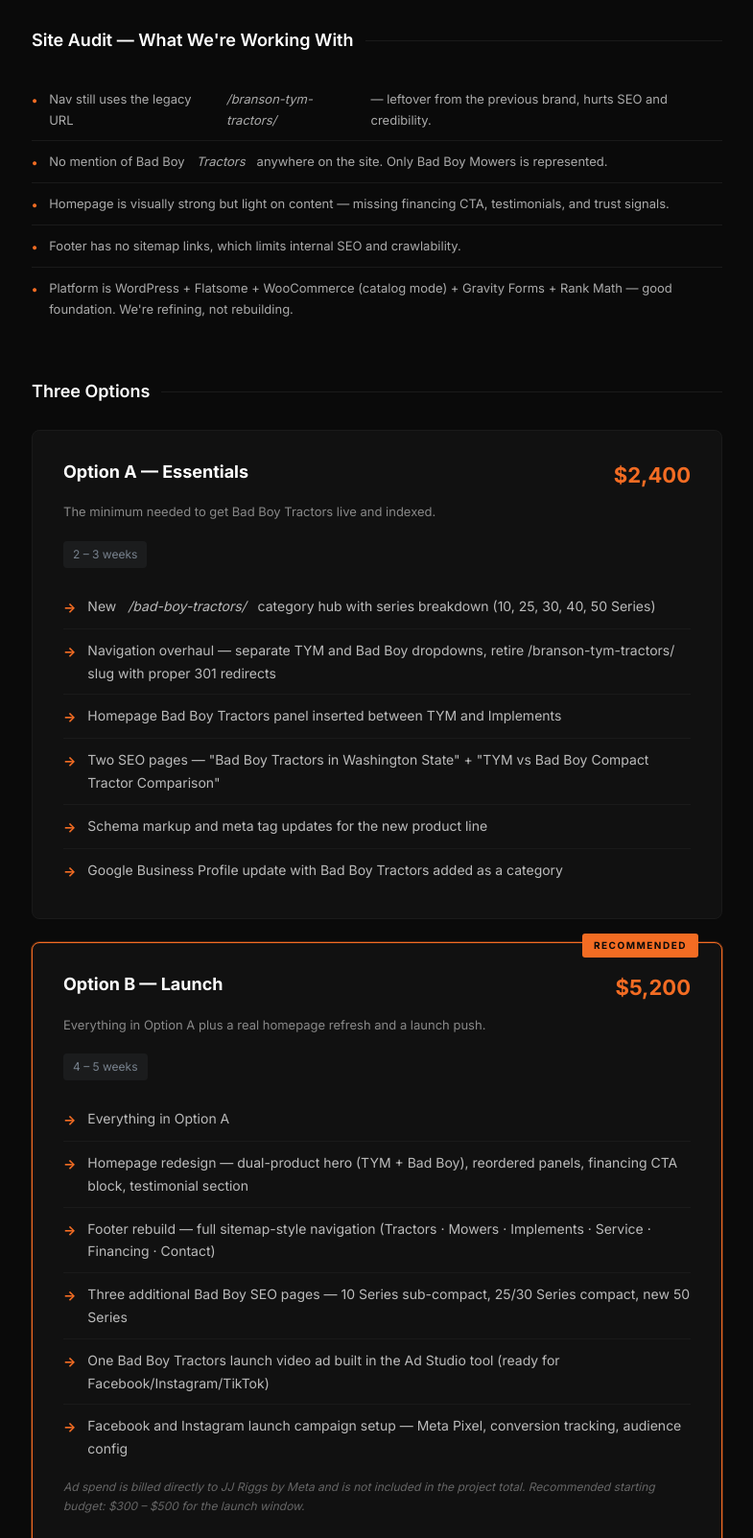
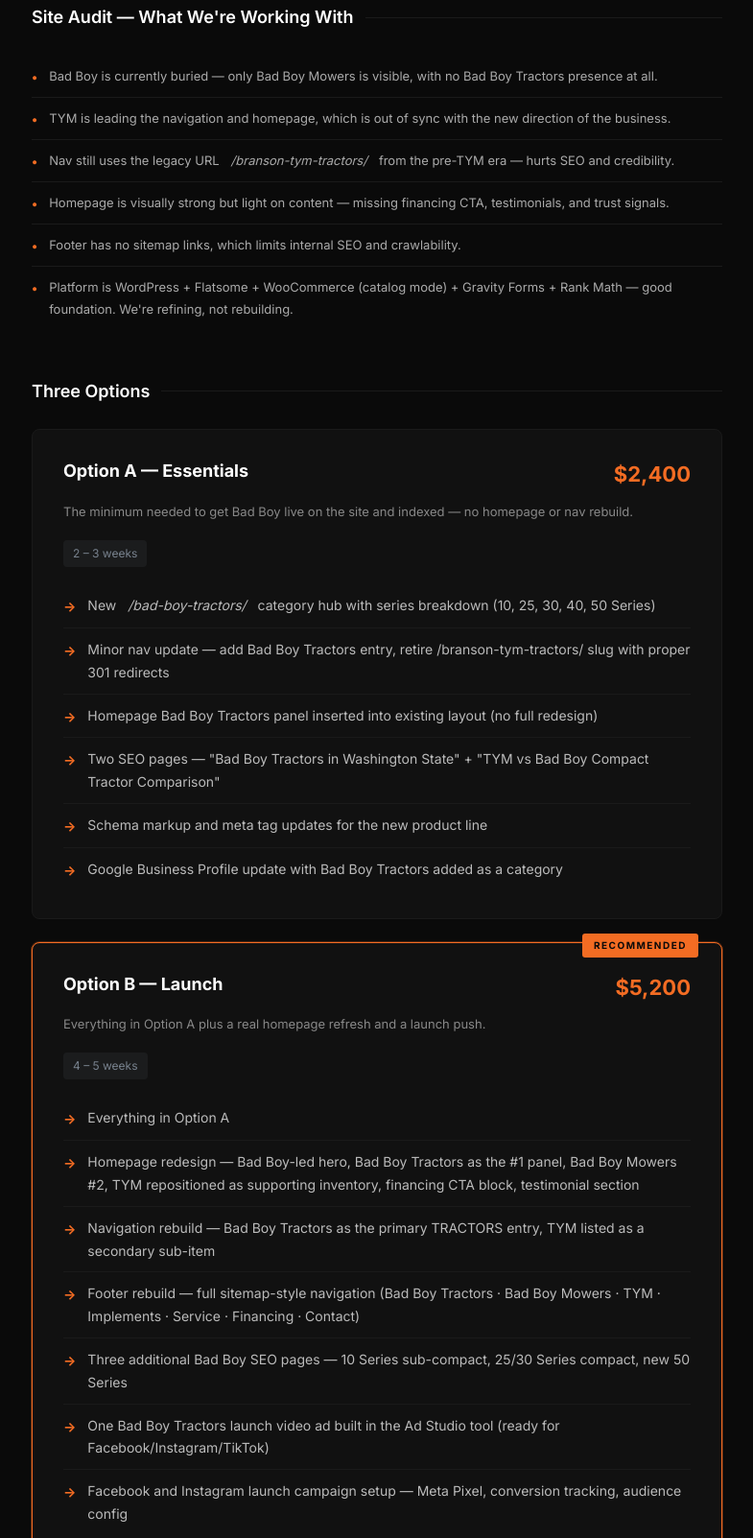
Before and after one commit to aphelps099/jjriggs, a plain HTML site: page scope-of-work-badboy.html in a window 1280 px wide. Shown: the part 1087-2690 px from the top of the page at 96% size, without its empty margins (247-1032 px from the left). Drawn offline with Linux system fonts and the light colour scheme.

Commit message:
Reframe Phase 2: Bad Boy as lead brand, TYM repositioned as supporting

```diff
--- a/scope-of-work-badboy.html
+++ b/scope-of-work-badboy.html
@@ -3,7 +3,7 @@
 <head>
     <meta charset="UTF-8">
     <meta name="viewport" content="width=device-width, initial-scale=1.0">
-    <title>Bad Boy Tractors Launch — ACP / JJ Riggs 2026</title>
+    <title>Bad Boy Launch — ACP / JJ Riggs 2026</title>
     <link rel="preconnect" href="https://fonts.googleapis.com">
     <link rel="preconnect" href="https://fonts.gstatic.com" crossorigin>
     <link href="https://fonts.googleapis.com/css2?family=Inter:wght@400;500;600;700&display=swap" rel="stylesheet">
@@ -353,15 +353,15 @@
 
         <header class="header">
             <div class="header-label">Proposal — Phase 2</div>
-            <h1>Bad Boy Tractors Launch<br>+ Homepage Refresh</h1>
+            <h1>Bad Boy Launch<br>+ Bad Boy-First Site Refresh</h1>
             <p class="header-sub">Project proposal for Andrew Alluis / JJ Riggs Equipment</p>
         </header>
 
         <!-- Intro -->
         <div class="intro">
-            <p><strong>The opportunity.</strong> JJ Riggs just picked up Bad Boy Tractors — and right now there are zero Bad Boy Tractor dealers listed in Washington state. We can own the "Bad Boy Tractors Washington" search term before anyone else in the region shows up.</p>
-            <p><strong>The problem.</strong> The current site doesn't mention Bad Boy Tractors anywhere. The navigation still references "Branson" in the URL from the old brand era. As TYM gradually offsets, we need the site to clearly communicate both tractor lines with strong calls to action.</p>
-            <p><strong>The plan.</strong> A focused Bad Boy launch + homepage refresh that updates navigation, adds dedicated product pages, and builds search visibility for the new line — all within a project budget that realistically pays for itself with one or two tractor sales.</p>
+            <p><strong>The opportunity.</strong> JJ Riggs just picked up Bad Boy Tractors — and right now there are zero Bad Boy Tractor dealers listed in Washington state. We can own the "Bad Boy Tractors Washington" search term before any other regional dealer shows up.</p>
+            <p><strong>The direction.</strong> With TYM gradually being phased out, the homepage and navigation are being repositioned around Bad Boy as the lead brand. TYM stays on the site for existing inventory and service, but Bad Boy becomes the face of the dealership going forward.</p>
+            <p><strong>The plan.</strong> A Bad Boy-first homepage and navigation rebuild, new product pages, and a search-visibility push — sized to pay for itself with one or two tractor sales.</p>
         </div>
 
         <!-- Project Details -->
@@ -393,8 +393,9 @@
         <section class="section">
             <h2>Site Audit — What We're Working With</h2>
             <ul class="audit-list">
-                <li class="audit-item">Nav still uses the legacy URL <em>/branson-tym-tractors/</em> — leftover from the previous brand, hurts SEO and credibility.</li>
-                <li class="audit-item">No mention of Bad Boy <em>Tractors</em> anywhere on the site. Only Bad Boy Mowers is represented.</li>
+                <li class="audit-item">Bad Boy is currently buried — only Bad Boy Mowers is visible, with no Bad Boy Tractors presence at all.</li>
+                <li class="audit-item">TYM is leading the navigation and homepage, which is out of sync with the new direction of the business.</li>
+                <li class="audit-item">Nav still uses the legacy URL <em>/branson-tym-tractors/</em> from the pre-TYM era — hurts SEO and credibility.</li>
                 <li class="audit-item">Homepage is visually strong but light on content — missing financing CTA, testimonials, and trust signals.</li>
                 <li class="audit-item">Footer has no sitemap links, which limits internal SEO and crawlability.</li>
                 <li class="audit-item">Platform is WordPress + Flatsome + WooCommerce (catalog mode) + Gravity Forms + Rank Math — good foundation. We're refining, not rebuilding.</li>
@@ -411,12 +412,12 @@
                     <div class="option-title">Option A — Essentials</div>
                     <div class="option-price">$2,400</div>
                 </div>
-                <p class="option-tagline">The minimum needed to get Bad Boy Tractors live and indexed.</p>
+                <p class="option-tagline">The minimum needed to get Bad Boy live on the site and indexed — no homepage or nav rebuild.</p>
                 <div class="option-timeline">2 – 3 weeks</div>
                 <ul class="deliverable-list">
                     <li class="deliverable-item">New <em>/bad-boy-tractors/</em> category hub with series breakdown (10, 25, 30, 40, 50 Series)</li>
-                    <li class="deliverable-item">Navigation overhaul — separate TYM and Bad Boy dropdowns, retire /branson-tym-tractors/ slug with proper 301 redirects</li>
-                    <li class="deliverable-item">Homepage Bad Boy Tractors panel inserted between TYM and Implements</li>
+                    <li class="deliverable-item">Minor nav update — add Bad Boy Tractors entry, retire /branson-tym-tractors/ slug with proper 301 redirects</li>
+                    <li class="deliverable-item">Homepage Bad Boy Tractors panel inserted into existing layout (no full redesign)</li>
                     <li class="deliverable-item">Two SEO pages — "Bad Boy Tractors in Washington State" + "TYM vs Bad Boy Compact Tractor Comparison"</li>
                     <li class="deliverable-item">Schema markup and meta tag updates for the new product line</li>
                     <li class="deliverable-item">Google Business Profile update with Bad Boy Tractors added as a category</li>
@@ -434,8 +435,9 @@
                 <div class="option-timeline">4 – 5 weeks</div>
                 <ul class="deliverable-list">
                     <li class="deliverable-item">Everything in Option A</li>
-                    <li class="deliverable-item">Homepage redesign — dual-product hero (TYM + Bad Boy), reordered panels, financing CTA block, testimonial section</li>
-                    <li class="deliverable-item">Footer rebuild — full sitemap-style navigation (Tractors · Mowers · Implements · Service · Financing · Contact)</li>
+                    <li class="deliverable-item">Homepage redesign — Bad Boy-led hero, Bad Boy Tractors as the #1 panel, Bad Boy Mowers #2, TYM repositioned as supporting inventory, financing CTA block, testimonial section</li>
+                    <li class="deliverable-item">Navigation rebuild — Bad Boy Tractors as the primary TRACTORS entry, TYM listed as a secondary sub-item</li>
+                    <li class="deliverable-item">Footer rebuild — full sitemap-style navigation (Bad Boy Tractors · Bad Boy Mowers · TYM · Implements · Service · Financing · Contact)</li>
                     <li class="deliverable-item">Three additional Bad Boy SEO pages — 10 Series sub-compact, 25/30 Series compact, new 50 Series</li>
                     <li class="deliverable-item">One Bad Boy Tractors launch video ad built in the Ad Studio tool (ready for Facebook/Instagram/TikTok)</li>
                     <li class="deliverable-item">Facebook and Instagram launch campaign setup — Meta Pixel, conversion tracking, audience config</li>
```
